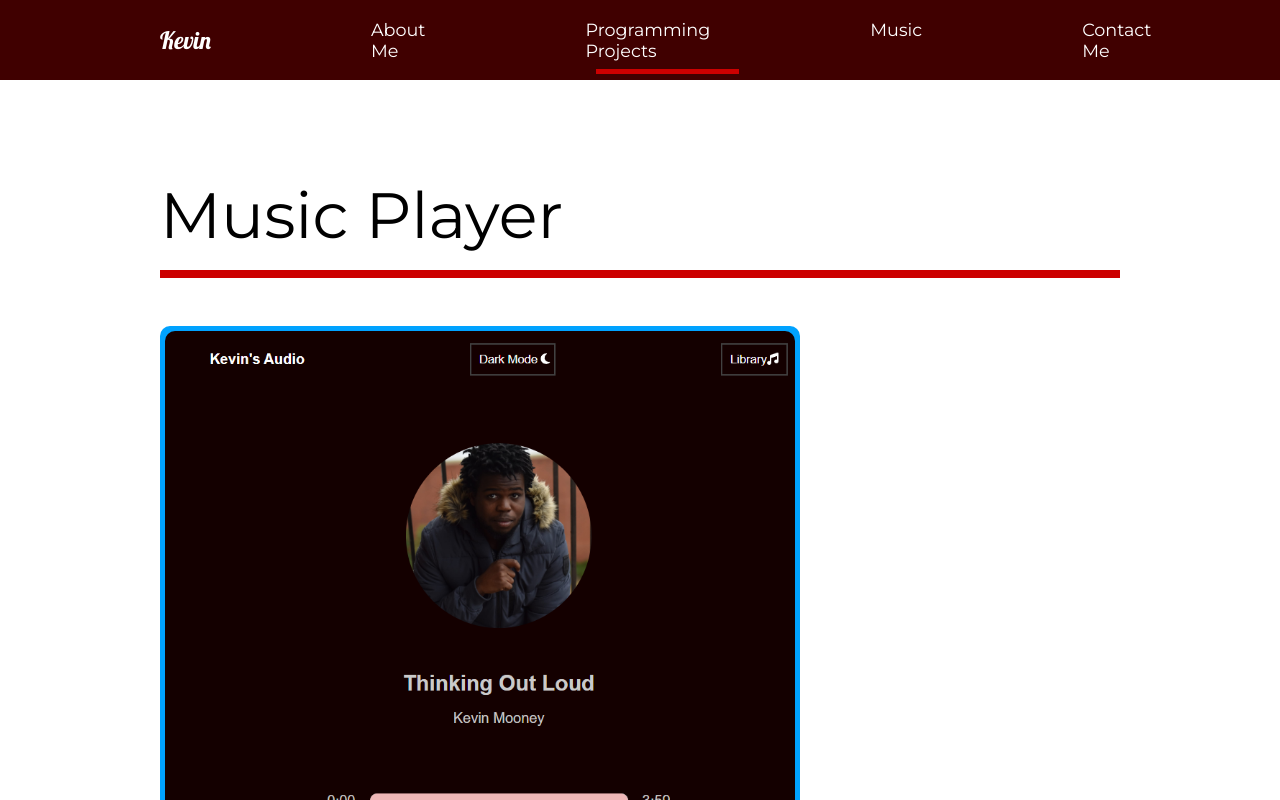
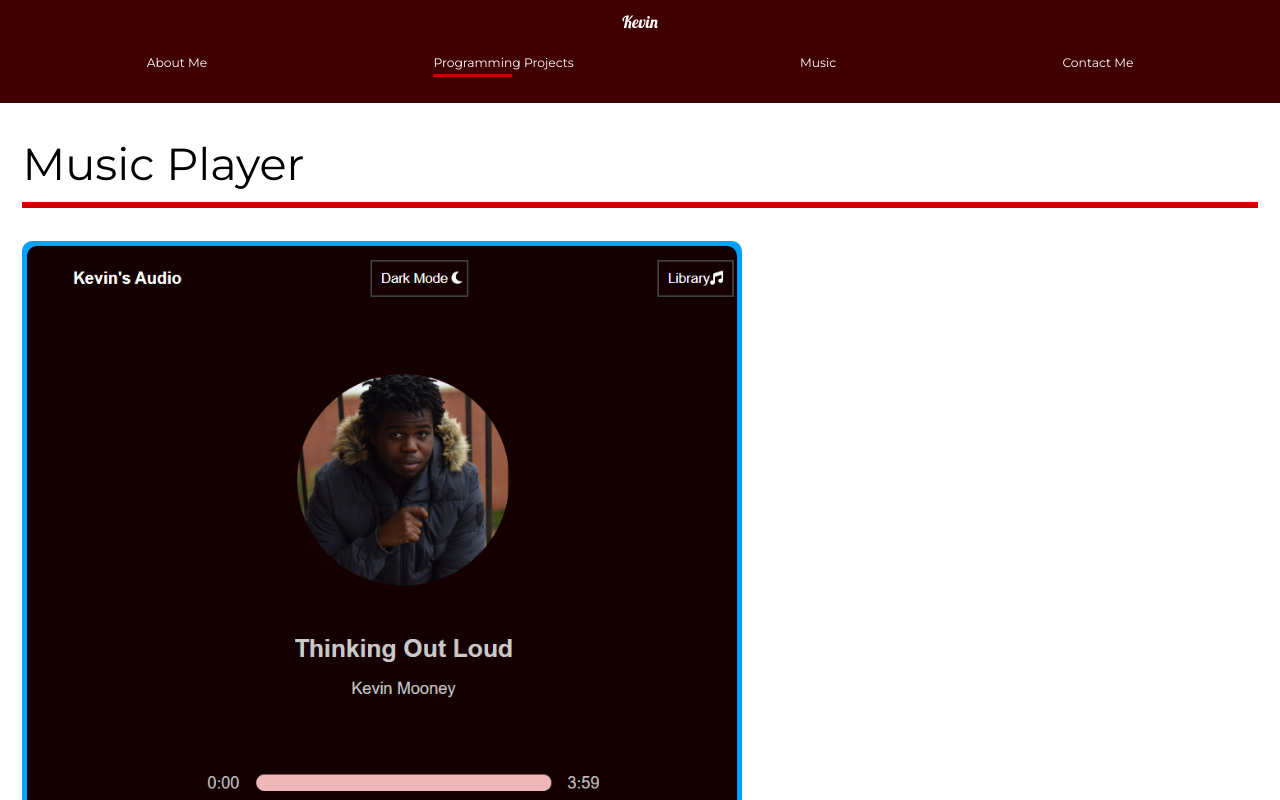
Before and after one commit to kmooney225/Profile-Website-MERN, a React (Create React App) app: page /ProgrammingProjects in a window 1280 px wide. Shown: the top 800 px of the page. Built offline with nearby package versions, Linux system fonts and the light colour scheme.

Commit message:
additional styling

```diff
--- a/src/components/GloabalStyle.js
+++ b/src/components/GloabalStyle.js
@@ -6,6 +6,12 @@ const GlobalStyle = createGlobalStyle`
         margin: 0;
         padding: 0;
         box-sizing: border-box;
+    }
+
+    html{
+        @media (max-width: 1700px){
+            font-size: 70%
+        }
     }
 
     body{
@@ -17,14 +23,14 @@ const GlobalStyle = createGlobalStyle`
         font-weight: bold;
         font-size: 1.1rem;
         cursor: pointer;
-        padding: 1rem 2 rem;
+        padding: 1rem 2rem;
         border: 3px solid #cc0000;
         background: transparent;
         color: white;
         transition: all 0.5s ease;
         font-family: 'Montserrat', sans-serif;
         &:hover{
-            background-color: #cc0000;;
+            background-color: #cc0000;
             color: white;
         }
     }
--- a/src/components/Nav.js
+++ b/src/components/Nav.js
@@ -3,6 +3,7 @@ import styled from "styled-components";
 import {Link} from "react-router-dom";
 import { motion } from "framer-motion";
 import {useLocation} from "react-router-dom";
+
 
 const Nav = () => {
     const {pathname} = useLocation();
@@ -19,7 +20,7 @@ const Nav = () => {
                     <Line
                         transition={{duration: 0.75 }}
                         initial={{ width: "0%" }}
-                        animate={{ width: pathname === '/' ? "50%": "0%" }}
+                        animate={{ width: pathname === '/' ? "36%": "0%" }}
                     />
                 </li>
                 <li>
@@ -27,7 +28,7 @@ const Nav = () => {
                     <Line
                         transition={{duration: 0.75 }}
                         initial={{ width: "0%" }}
-                        animate={{ width: pathname === '/ProgrammingProjects' ? "50%": "0%" }}
+                        animate={{ width: pathname === '/ProgrammingProjects' ? "56%": "0%" }}
                     />
                 </li>
                 <li>
@@ -35,7 +36,7 @@ const Nav = () => {
                     <Line
                         transition={{duration: 0.75 }}
                         initial={{ width: "0%" }}
-                        animate={{ width: pathname === '/Music' ? "50%": "0%" }}
+                        animate={{ width: pathname === '/Music' ? "25%": "0%" }}
                     />
                 </li>
                 <li>
@@ -43,7 +44,7 @@ const Nav = () => {
                     <Line
                         transition={{duration: 0.75 }}
                         initial={{ width: "0%" }}
-                        animate={{ width: pathname === '/ContactMe' ? "50%": "0%" }}
+                        animate={{ width: pathname === '/ContactMe' ? "39%": "0%" }}
                     />
                 </li>
             </ul>
@@ -79,14 +80,32 @@ const StyledNav = styled.nav`
         padding-left: 10rem;
         position: relative;
     }
-`
+    @media (max-width: 1300px){
+            flex-direction: column;
+            padding: 1rem;
+            #Logo {
+                display: inline-block;
+                margin: 2rem;
+            }
+            ul{
+                padding: 2rem;
+                justify-content: space-around;
+                width: 100%;
+            }
+            li{
+                padding: 0;
+            }
+        }
+`;
 
 const Line = styled(motion.div)`
     height: 0.3rem;
     background: #cc0000;
     position: absolute;
-    bottom: -30%;
-    left: 60%;
+    bottom: -50%;
+    @media (max-width: 1300px){
+            left: 0%;
+        }
 `
 
 export default Nav;
--- a/src/components/Wave.js
+++ b/src/components/Wave.js
@@ -26,6 +26,10 @@ const WaveSvg = styled.svg`
     position: absolute;
     left: -1rem;
     z-index: 1;
+    @media (max-width: 1300px){
+            top: 50rem;
+            z-index: -1;
+        }
 `
 
 export default Wave;
--- a/src/components/useScroll.js
+++ b/src/components/useScroll.js
@@ -3,7 +3,7 @@ import { useAnimation } from "framer-motion";
 
 export const useScroll = () => {
     const controls = useAnimation();
-    const [element, view] = useInView({ threshold: 0.5});
+    const [element, view] = useInView({ threshold: 0.3});
     if(view){
         controls.start('show')
     }else{
--- a/src/pages/ContactMe.js
+++ b/src/pages/ContactMe.js
@@ -42,10 +42,17 @@ const ContactStyle = styled(motion.div)`
     padding: 5rem 10rem;
     color: #150000;
     min-height: 90vh;
+    @media (max-width: 1500px){
+            padding: 2rem;
+            font-size: 1rem;
+        }
 `
 const Title = styled.div`
     margin-bottom: 4rem;
     color: black;
+    @media (max-width: 1500px){
+            margin-top: 5rem;
+        }
 `
 
 
--- a/src/pages/ProgrammingProjects.js
+++ b/src/pages/ProgrammingProjects.js
@@ -66,11 +66,14 @@ const ProgrammingProjects = () => {
 
 const Projects = styled(motion.div)`
     minHeight: 100vh;
+    overflow: hidden;
     padding: 5rem 10rem;
     h2 {
         padding: 1rem 0rem;
     }
-
+    @media (max-width: 1300px){
+            padding: 2rem 2rem;
+        }
 `
 
 const Example = styled(motion.div)`
@@ -84,14 +87,23 @@ const Example = styled(motion.div)`
         background: #00a2ff;
         padding: 5px;
         border-radius: 10px;
-        width: 80vh;
+        width: 90vh;
     }
     img{
-        height: 100%;
         width: 100%;
+        height: 90vh;
         object-fit: cover;
         border-radius: 10px;
+        align-items: center;
     }
+    @media (max-width: 700px){
+        .container{
+            width: 100%;
+        }
+            img{
+                height: 100%;
+            }
+        }
 `
 
 const Frame1 = styled(motion.div)`
--- a/src/styles.js
+++ b/src/styles.js
@@ -6,8 +6,13 @@ export const About = styled(motion.div)`
     display: flex;
     align-items: center;
     justify-content: space-between;
-    padding: 5rem 10rem;
+    padding: 2rem 10rem;
     color: white;
+    @media (max-width: 1300px){
+            display: block;
+            padding: 2rem 2rem;
+            text-align: center;
+        }
 `;
 export const Description = styled.div`
     flex: 1;
@@ -16,13 +21,19 @@ export const Description = styled.div`
     h2{
         font-weight: lighter;
     }
+    @media (max-width: 1300px){
+            padding: 0;
+            button{
+                margin: 2rem 0rem 5rem 0rem;
+            }
+        }
 `;
 
 export const Image = styled.div`
     z-index: 2;
     flex: 1;
     img{
-        width: auto;
+        width: 100%;
         height: 80vh;
         object-fit: cover;
     }
```
